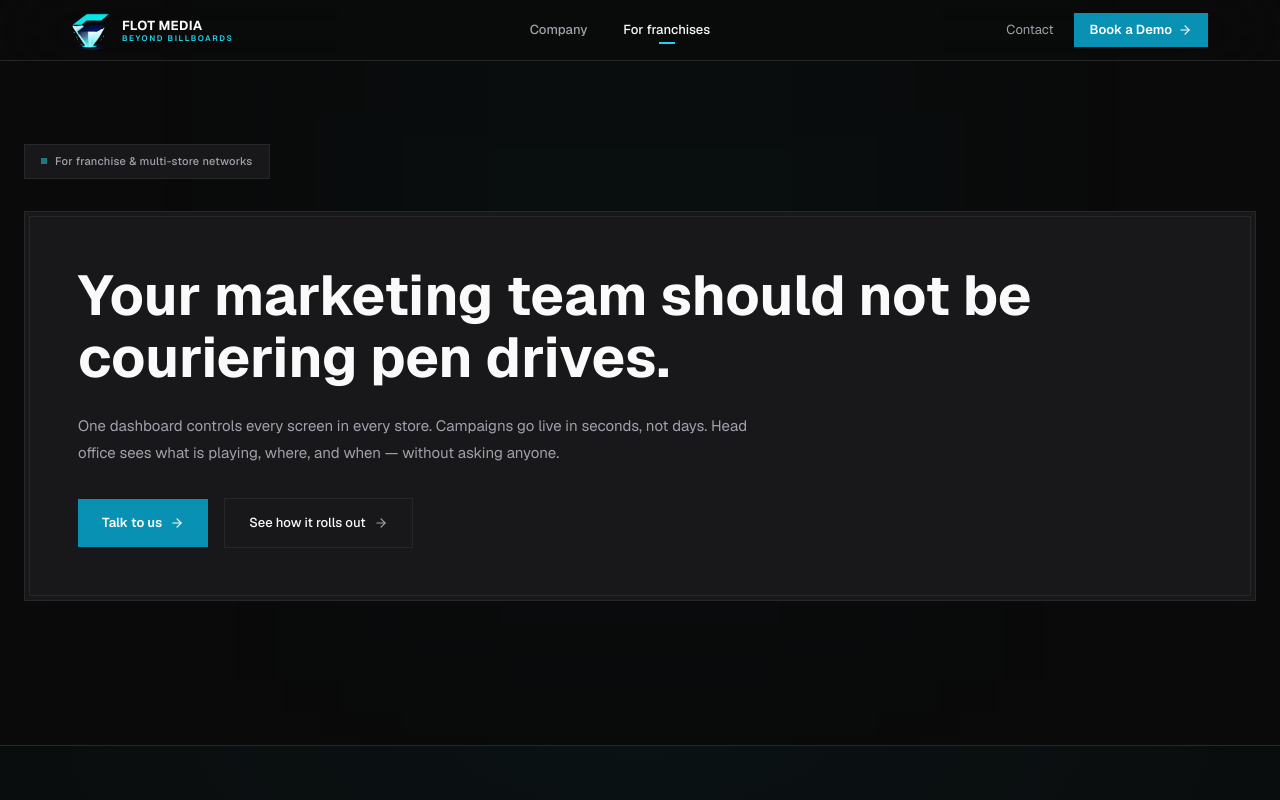
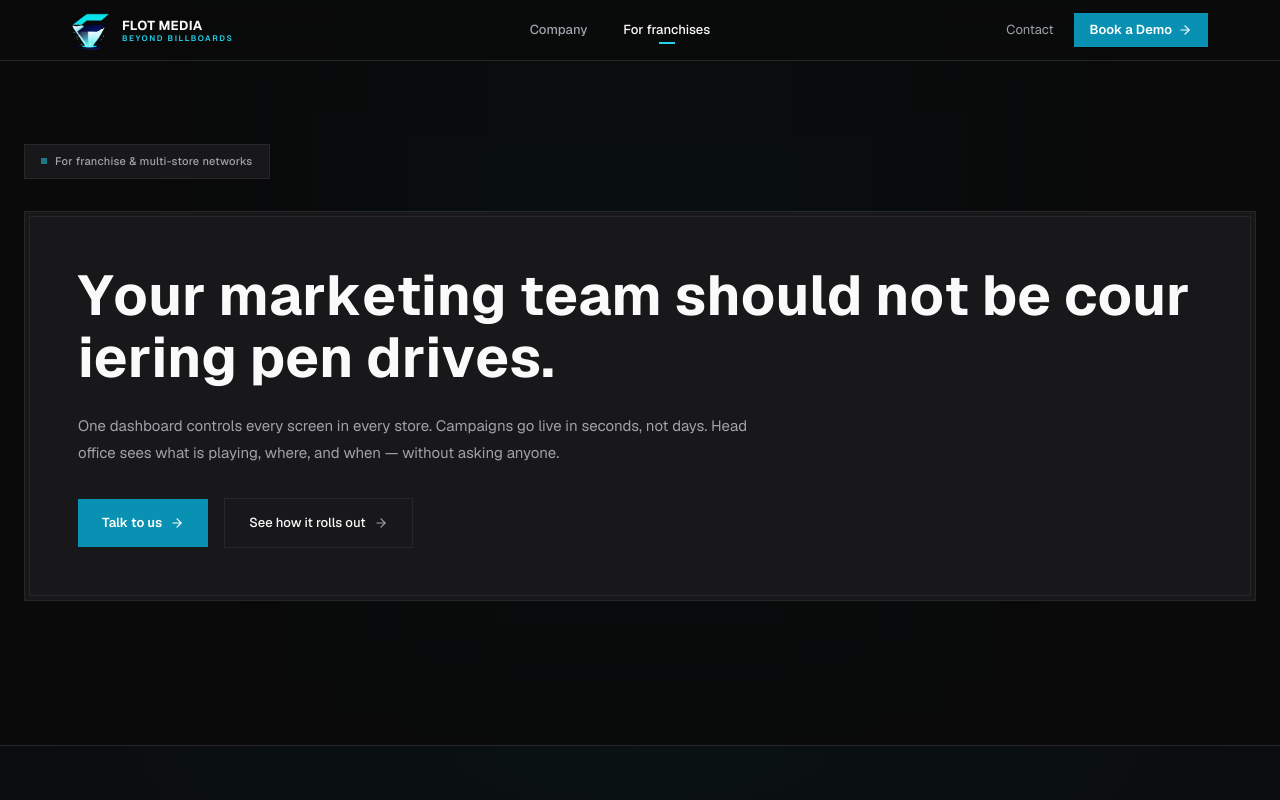
Before and after one commit to bilal-muhammed/Float_media, a Next.js app in the folder floatmedia/: page /for-franchises in a window 1280 px wide. Shown: the top 800 px of the page. Built offline with nearby package versions, Linux system fonts and the light colour scheme.

Commit message:
latest deploymet issue fixed build

```diff
--- a/floatmedia/src/app/for-franchises/page.tsx
+++ b/floatmedia/src/app/for-franchises/page.tsx
@@ -156,8 +156,16 @@ export default function DashboardPage() {
           <div className="relative border border-[#27272a] bg-[#18181b] p-1 backdrop-blur-md">
             <div className="border border-[#27272a] bg-[#18181b] p-7 md:p-12">
               <FadeIn delay={100}>
-                <h1 className="text-[2rem] font-bold leading-[1.1] text-[#fafafa] md:text-[3.5rem]">
-                  Your marketing team should not be couriering pen drives.
+                <h1 className="group text-[2rem] font-bold leading-[1.1] text-[#fafafa] md:text-[3.5rem] cursor-default">
+                  {'Your marketing team should not be couriering pen drives.'.split('').map((char, i) => (
+                    <span
+                      key={i}
+                      className="inline-block transition-colors duration-300 group-hover:text-[#22d3ee]"
+                      style={{ transitionDelay: `${i * 15}ms` }}
+                    >
+                      {char === ' ' ? '\u00A0' : char}
+                    </span>
+                  ))}
                 </h1>
               </FadeIn>
 
```
